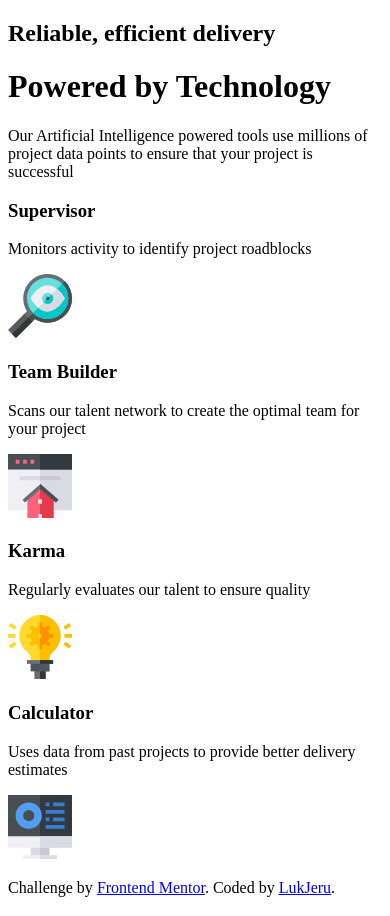
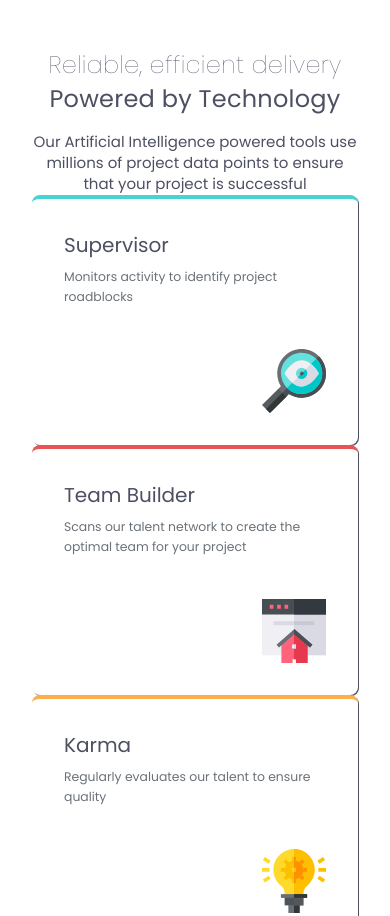
Before and after one commit to LukJeru/four_card_feature, a plain HTML site: page index.html in a window 390 px wide. Shown: the top 916 px of the page. Drawn offline with Linux system fonts and the light colour scheme.

Commit message:
add basic mobile styling

```diff
--- a/index.html
+++ b/index.html
@@ -5,6 +5,7 @@
   <meta name="viewport" content="width=device-width, initial-scale=1.0"> <!-- displays site properly based on user's device -->
   <link rel="icon" type="image/png" sizes="32x32" href="./images/favicon-32x32.png">
   <title>Frontend Mentor | Four card feature section</title>
+  <link rel="stylesheet" href="stylesheet.css">
 </head>
 <body>
   <main>
@@ -18,23 +19,31 @@
     </div>
     <div id="cards-container">
       <div class="card" id="supervisor">
+        <div class="card-text">
           <h3>Supervisor</h3>
           <p>Monitors activity to identify project roadblocks</p>
+        </div>
         <img src="images/icon-supervisor.svg" alt="magnifying glass">
       </div>
       <div class="card" id="team-builder">
+        <div class="card-text">
           <h3>Team Builder</h3>
           <p>Scans our talent network to create the optimal team for your project</p>
+        </div>
         <img src="images/icon-team-builder.svg" alt="homepage">
       </div>
       <div class="card" id="karma">
+        <div class="card-text">
           <h3>Karma</h3>
           <p>Regularly evaluates our talent to ensure quality</p>
+        </div>
         <img src="images/icon-karma.svg" alt="light bulb">
       </div>
       <div class="card" id="calculator">
+        <div class="card-text">
           <h3>Calculator</h3>
           <p>Uses data from past projects to provide better delivery estimates</p>
+        </div>
         <img src="images/icon-calculator.svg" alt="computer screen">
       </div>
     </div>
--- /dev/null
+++ b/stylesheet.scss
@@ -0,0 +1,117 @@
+@import url('https://fonts.googleapis.com/css2?family=Poppins:ital,wght@0,100;0,200;0,300;0,400;0,500;0,600;0,700;0,800;0,900;1,100;1,200;1,300;1,400;1,500;1,600;1,700;1,800;1,900&display=swap');
+
+* {
+  box-sizing: border-box;
+  padding: 0;
+  margin: 0;
+}
+
+//colors
+$dark-font: #4D4F62;
+$light-font: #6A7178;
+
+body {
+  background-color: #FFF;
+  color: $dark-font;
+  font-family: Poppins;
+  font-size: 15px;
+}
+
+//fonts
+
+%main-headings {
+  font-size: 1.5rem;
+  line-height: 140%;
+  letter-spacing: 0.25px;;
+}
+
+h1 {
+  @extend %main-headings;
+  font-weight: 400;
+  margin-bottom: 1rem;
+}
+h2 {
+  @extend %main-headings;
+  font-weight: 100;
+}
+
+h3 {
+  font-size: 1.25rem;
+  line-height: 140%;
+  font-weight: 400;
+}
+
+.title p {
+  line-height: 140%;
+}
+
+.card p {
+  font-size: .775rem;
+  line-height: 160%;
+  color: $light-font;
+}
+//elements
+
+main {
+  min-width: 316px;
+  display: flex;
+  flex-direction: column;
+  justify-content: center;
+  margin: 3rem 2rem;
+}
+
+.title {
+  text-align: center;
+  display: flex;
+  flex-direction: column;
+  height: 147px;
+}
+
+.cards-container {
+  width: 100%;
+  display: grid;
+  grid-template-rows: 1fr 1fr 1fr 1fr;
+  grid-template-columns: 1fr;
+}
+
+.card {
+  width: 100%;
+  height: 250px;
+  padding: 2rem;
+  display: flex;
+  flex-direction: column;
+  box-shadow: 1px 1px;
+  border-radius: 8px;
+  position: relative;
+}
+
+.card-text {
+  height: 250px;
+  display: flex;
+  flex-direction: column;
+  gap: .5rem;
+}
+
+.card img {
+  height: 4rem;
+  width: 4rem;
+  position: absolute;
+  bottom: 2rem;
+  right: 2rem;
+}
+
+#supervisor {
+  border-top: .25rem solid hsl(180, 62%, 55%);
+}
+
+#team-builder {
+  border-top: .25rem solid hsl(0, 78%, 62%);
+}
+
+#karma{
+  border-top: .25rem solid hsl(34, 97%, 64%);
+}
+
+#calculator {
+  border-top: .25rem solid hsl(212, 86%, 64%);
+}
```
Also changed, not shown: stylesheet.css (added), 1 other file. Lines whose indentation alone changed are shown as unchanged.
